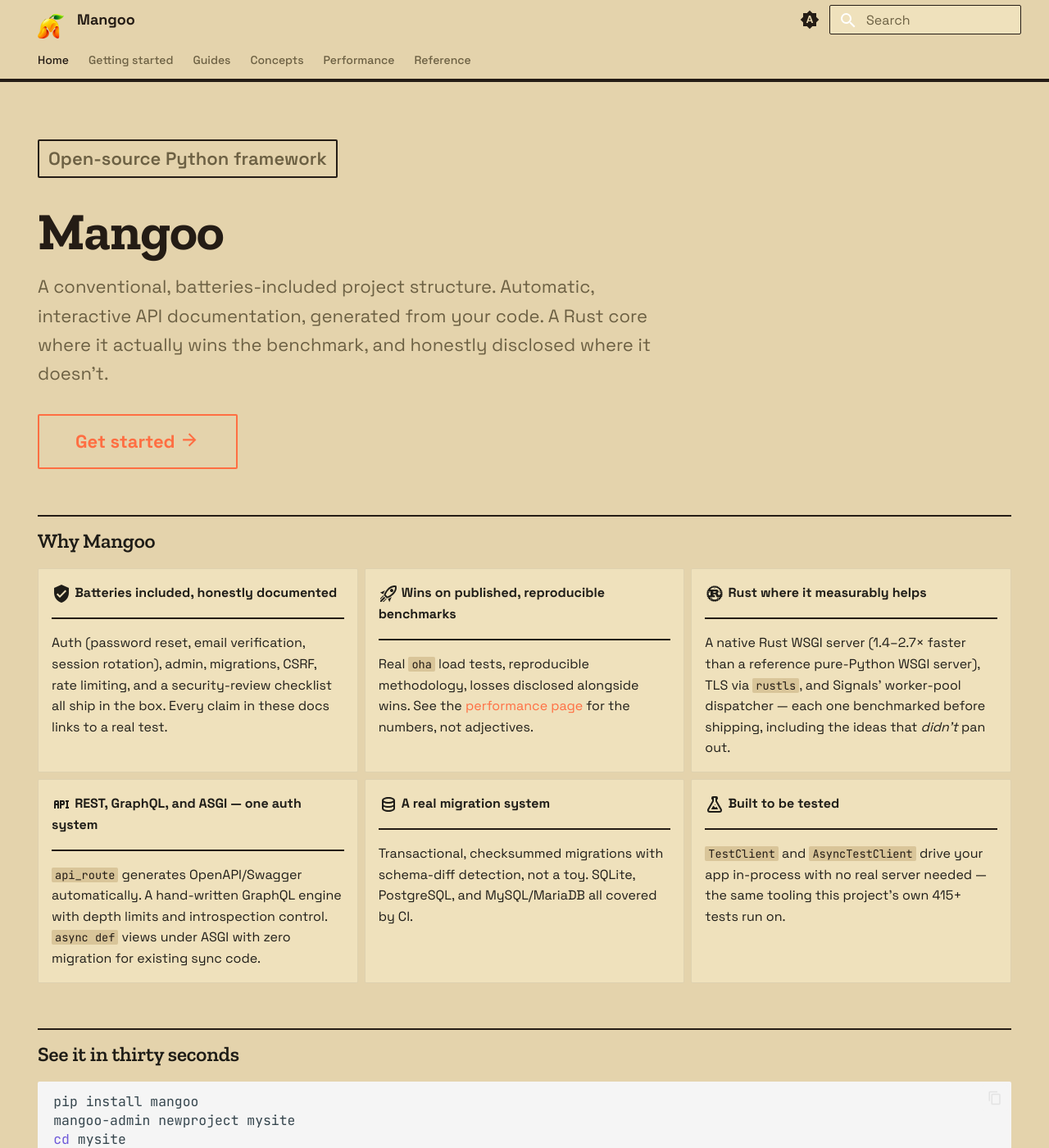
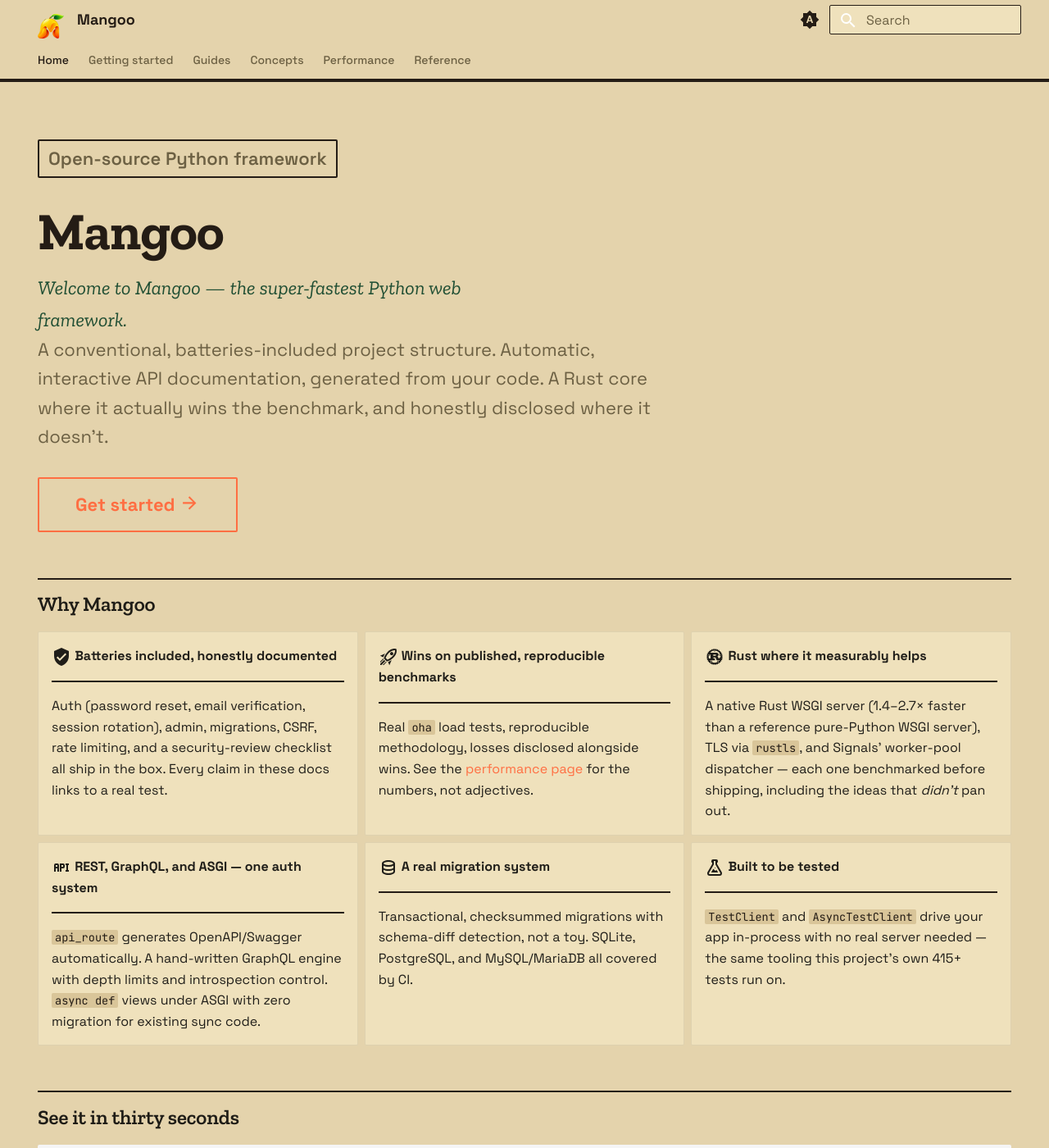
Before and after one commit to P-Sudhakar-tech/HayaVega, an MkDocs documentation site: the page built from docs/index.md, in a window 1280 px wide and 1400 px high. Shown: the whole window at 82% size. Built offline with MkDocs 1.6.1 and Material for MkDocs 9.7.7, drawn with Linux system fonts in a browser that asks for light colours.

Commit message:
feat: add a welcome tagline to both hero sections
"Welcome to Mangoo -- the super-fastest Python web framework." on
index.html and docs/index.md, styled as an italic Zilla Slab line in
leaf-green between the headline and the body copy.

Note: this is a marketing superlative, unlike the benchmark-qualified
claims used everywhere else on the site (e.g. "wins every published
benchmark scenario it's wired into" on the line directly below it).
Kept per explicit instruction despite flagging the inconsistency.

```diff
--- a/docs/assets/extra.css
+++ b/docs/assets/extra.css
@@ -237,6 +237,15 @@ body { background: var(--paper); }
   max-width: 56ch;
   margin: 0 0 1.6rem;
 }
+.mangoo-hero p.mangoo-welcome {
+  font-family: "Zilla Slab", ui-serif, Georgia, serif;
+  font-style: italic;
+  font-weight: 500;
+  font-size: 1.2rem;
+  color: var(--leaf-strong);
+  max-width: 40ch;
+  margin: 0.6rem 0 0;
+}
 /* The label badge above the hero H1 -- a small bordered ink-stamp
    rectangle, not tracked all-caps text with a middle-dot list. */
 .mangoo-eyebrow {
--- a/docs/index.md
+++ b/docs/index.md
@@ -12,6 +12,9 @@ Open-source Python framework
 {: .mangoo-eyebrow }
 
 # Mangoo
+
+Welcome to Mangoo &mdash; the super-fastest Python web framework.
+{: .mangoo-welcome }
 
 A conventional, batteries-included project structure. Automatic, interactive API documentation, generated from your code. A Rust core where it actually wins the benchmark, and honestly disclosed where it doesn't.
 
--- a/index.html
+++ b/index.html
@@ -82,6 +82,7 @@
   .hero{padding:76px 0 44px;}
   .eyebrow{display:inline-block; font-family:"Space Grotesk"; font-weight:600; font-size:.9rem; color:var(--ink); border:2px solid var(--ink); border-radius:var(--radius); padding:5px 12px; margin-bottom:22px;}
   h1.headline{font-size:clamp(2.6rem, 5.4vw, 4.4rem); font-weight:700; line-height:1.03; letter-spacing:-.015em; max-width:19ch;}
+  .welcome{font-family:"Zilla Slab"; font-style:italic; font-weight:500; font-size:1.3rem; color:var(--leaf-strong); margin:14px 0 0; max-width:40ch;}
   .lead{font-size:1.15rem; color:var(--muted); max-width:52ch; margin:22px 0 30px;}
   .hero-actions{display:flex; gap:14px; flex-wrap:wrap;}
 
@@ -205,6 +206,7 @@
   <section class="hero wrap">
     <div class="eyebrow">Open-source Python framework</div>
     <h1 class="headline">Its own shape, automatic docs</h1>
+    <p class="welcome">Welcome to Mangoo &mdash; the super-fastest Python web framework.</p>
     <p class="lead">Mangoo gives Python projects a conventional routing, entities, and migrations layer of its own, automatic OpenAPI docs and Swagger UI, hardened authentication with a full lifecycle, and a native Rust core that already wins every published benchmark scenario it's wired into. <code>pip install mangoo</code> and it's a real, tested framework, not a prototype &mdash; see exactly what's shipped below.</p>
     <div class="hero-actions">
       <a class="btn btn-primary" href="#getting-started">Read the quickstart</a>
```
